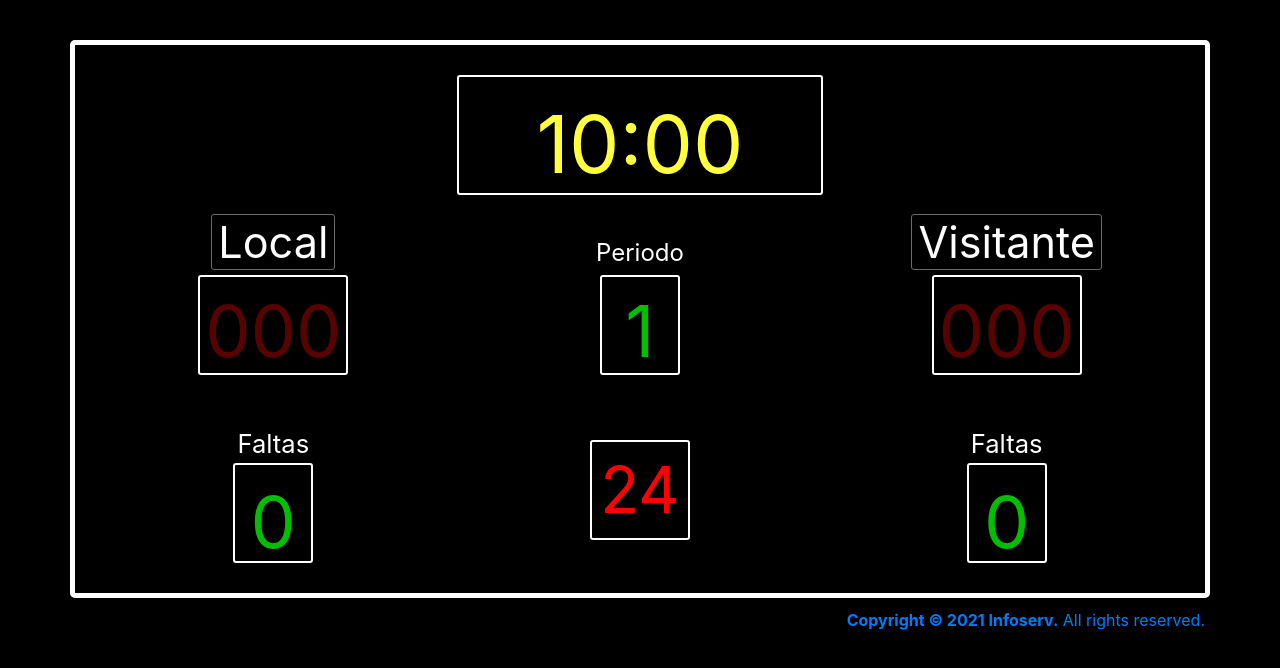
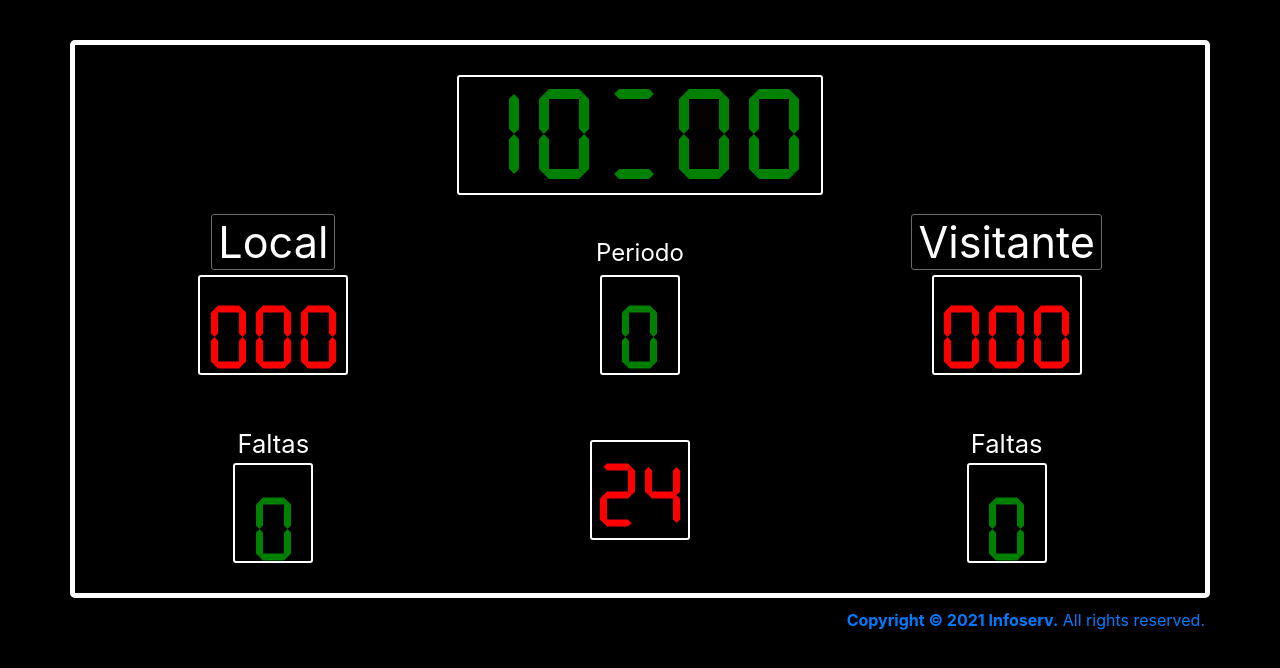
Before and after one commit to enzoM97/marcador, a Next.js app: page / in a window 1280 px wide. Shown: the top 668 px of the page. Built offline with nearby package versions, Linux system fonts and the light colour scheme.

Commit message:
7 segment display added

```diff
--- a/components/Clock.jsx
+++ b/components/Clock.jsx
@@ -1,14 +1,22 @@
 import React from 'react'
-
+import SevenSegmentDisplay from './SevenSegmentDisplay'
 import { Row, Col } from 'react-bootstrap'
 
 const Clock = () => {
+  const ledSize = {
+    width: '70px',
+    height: '100px'
+  }
   return (
     <Row>
       <Col xs={9} sm={6} md={4} id="clock">
-        <span className="min">10</span>
-        <span className="colon">:</span>
-        <span className="sec">00</span>
+        <Row>
+          <SevenSegmentDisplay style={ledSize} ledBorder={'transparent'} ledColorOn={'green'} ledColorOff={'black'} character={1} />
+          <SevenSegmentDisplay style={ledSize} ledBorder={'transparent'} ledColorOn={'green'} ledColorOff={'black'} character={0} />
+          <SevenSegmentDisplay style={ledSize} ledBorder={'transparent'} ledColorOn={'green'} ledColorOff={'black'} character={':'} />
+          <SevenSegmentDisplay style={ledSize} ledBorder={'transparent'} ledColorOn={'green'} ledColorOff={'black'} character={0} />
+          <SevenSegmentDisplay style={ledSize} ledBorder={'transparent'} ledColorOn={'green'} ledColorOff={'black'} character={0} />
+        </Row>
       </Col>
     </Row>
   )
--- a/components/Fouls.jsx
+++ b/components/Fouls.jsx
@@ -1,8 +1,15 @@
 import React from 'react'
+import SevenSegmentDisplay from './SevenSegmentDisplay'
 
 const Fouls = () => {
+  const ledSize = {
+    width: '45px',
+    height: '70px'
+  }
   return (
-    <div className="fouls-input">0</div>
+    <div className="fouls-input">
+      <SevenSegmentDisplay style={ledSize} ledBorder={'transparent'} ledColorOn={'green'} ledColorOff={'black'} character={0} />
+    </div>
   )
 }
 
--- a/components/Quarter.jsx
+++ b/components/Quarter.jsx
@@ -1,9 +1,14 @@
 import React from 'react'
+import SevenSegmentDisplay from './SevenSegmentDisplay'
 
 const Quarter = () => {
+  const ledSize = {
+    width: '45px',
+    height: '70px'
+  }
   return (
     <div className="quarter-input">
-      1
+      <SevenSegmentDisplay style={ledSize} ledBorder={'transparent'} ledColorOn={'green'} ledColorOff={'black'} character={0} />
     </div>
   )
 }
--- a/components/Score.jsx
+++ b/components/Score.jsx
@@ -1,8 +1,17 @@
 import React from 'react'
+import SevenSegmentDisplay from './SevenSegmentDisplay'
 
 const Score = () => {
+  const ledSize = {
+    width: '45px',
+    height: '70px'
+  }
   return (
-    <div className="score">000</div>
+    <div className="score">
+      <SevenSegmentDisplay style={ledSize} ledBorder={'transparent'} ledColorOn={'red'} ledColorOff={'black'} character={0} />
+      <SevenSegmentDisplay style={ledSize} ledBorder={'transparent'} ledColorOn={'red'} ledColorOff={'black'} character={0} />
+      <SevenSegmentDisplay style={ledSize} ledBorder={'transparent'} ledColorOn={'red'} ledColorOff={'black'} character={0} />
+    </div>
   )
 }
 
--- /dev/null
+++ b/components/SevenSegmentDisplay.jsx
@@ -0,0 +1,88 @@
+import React from 'react'
+import PropTypes from 'prop-types'
+import segments from './lib/7segment'
+
+/**
+ *
+ * @param character to display, if there will be more that one, display will fallback to E
+ * @param style styles passed to SVG
+ * @param ledColorOff color of the active segments
+ * @param ledColorOn color of the incactive segments
+ * @param ledBorder border color
+ */
+// eslint-disable-next-line react/prop-types
+const SevenSegmentDisplay = ({ character, style, ledColorOff, ledColorOn, ledBorder }) => {
+  const byteQuery = (int, i) => {
+    return int & (1 << i)
+  }
+  return (
+    <svg style={style} xmlns='http://www.w3.org/2000/svg' viewBox='-1 -1 12 20'>
+      <g
+        id='abcdefg'
+        style={{
+          fillRule: 'evenodd',
+          stroke: `${ledBorder}`,
+          strokeWidth: '0.25',
+          strokeOpacity: '1',
+          strokeLinecap: 'butt',
+          strokeLinejoin: 'miter'
+        }}
+      >
+        <polygon
+            id='a'
+            points=' 1, 1  2, 0  8, 0  9, 1  8, 2  2, 2'
+            fill={byteQuery(segments[character], 0) ? ledColorOn : ledColorOff}
+        />
+        <polygon
+            id='b'
+            points=' 9, 1 10, 2 10, 8  9, 9  8, 8  8, 2'
+            fill={byteQuery(segments[character], 1) ? ledColorOn : ledColorOff}
+        />
+        <polygon
+            id='c'
+            points=' 9, 9 10,10 10,16  9,17  8,16  8,10'
+            fill={byteQuery(segments[character], 2) ? ledColorOn : ledColorOff}
+        />
+        <polygon
+            id='d'
+            points=' 9,17  8,18  2,18  1,17  2,16  8,16'
+            fill={byteQuery(segments[character], 3) ? ledColorOn : ledColorOff}
+        />
+        <polygon
+            id='e'
+            points=' 1,17  0,16  0,10  1, 9  2,10  2,16'
+            fill={byteQuery(segments[character], 4) ? ledColorOn : ledColorOff}
+        />
+        <polygon
+            id='f'
+            points=' 1, 9  0, 8  0, 2  1, 1  2, 2  2, 8'
+            fill={byteQuery(segments[character], 5) ? ledColorOn : ledColorOff}
+        />
+        <polygon
+            id='g'
+            points=' 1, 9  2, 8  8, 8  9, 9  8,10  2,10'
+            fill={byteQuery(segments[character], 6) ? ledColorOn : ledColorOff}
+        />
+      </g>
+    </svg>
+  )
+}
+
+SevenSegmentDisplay.defaultProps = {
+  character: 0,
+  ledColorOff: 'transparent',
+  ledColorOn: 'red',
+  ledBorder: 'black'
+}
+
+SevenSegmentDisplay.propTypes = {
+  character: PropTypes.oneOfType([
+    PropTypes.string,
+    PropTypes.number
+  ]),
+  ledColorOff: PropTypes.string,
+  ledColorOn: PropTypes.string,
+  ledBorder: PropTypes.string
+}
+
+export default SevenSegmentDisplay
--- a/components/ShotClock.jsx
+++ b/components/ShotClock.jsx
@@ -1,8 +1,16 @@
 import React from 'react'
+import SevenSegmentDisplay from './SevenSegmentDisplay'
 
 const ShotClock = () => {
+  const ledSize = {
+    width: '45px',
+    height: '70px'
+  }
   return (
-    <div id="shotClock">24</div>
+    <div id="shotClock">
+      <SevenSegmentDisplay style={ledSize} ledBorder={'transparent'} ledColorOn={'red'} ledColorOff={'black'} character={2} />
+      <SevenSegmentDisplay style={ledSize} ledBorder={'transparent'} ledColorOn={'red'} ledColorOff={'black'} character={4} />
+    </div>
   )
 }
 
--- /dev/null
+++ b/components/lib/7segment.js
@@ -0,0 +1,100 @@
+/* eslint-disable no-useless-computed-key */
+/**
+ * @author dmadison
+ * @repository https://github.com/dmadison/LED-Segment-ASCII
+ */
+export default {
+  [' ']: 0x00 /* (space) */,
+  ['!']: 0x86 /* ! */,
+  ['#']: 0x7e /* # */,
+  ['$']: 0x6d /* $ */,
+  ['%']: 0xd2 /* % */,
+  ['&']: 0x46 /* & */,
+  ['(']: 0x29 /* ( */,
+  [')']: 0x0b /* ) */,
+  ['*']: 0x21 /* * */,
+  ['+']: 0x70 /* + */,
+  [',']: 0x10 /* , */,
+  ['-']: 0x40 /* - */,
+  ['.']: 0x80 /* . */,
+  ['/']: 0x52 /* / */,
+  ['0']: 0x3f /* 0 */,
+  ['1']: 0x06 /* 1 */,
+  ['2']: 0x5b /* 2 */,
+  ['3']: 0x4f /* 3 */,
+  ['4']: 0x66 /* 4 */,
+  ['5']: 0x6d /* 5 */,
+  ['6']: 0x7d /* 6 */,
+  ['7']: 0x07 /* 7 */,
+  ['8']: 0x7f /* 8 */,
+  ['9']: 0x6f /* 9 */,
+  [':']: 0x09 /* : */,
+  [';']: 0x0d /* ; */,
+  ['<']: 0x61 /* < */,
+  ['=']: 0x48 /* = */,
+  ['>']: 0x43 /* > */,
+  ['?']: 0xd3 /* ? */,
+  ['@']: 0x5f /* @ */,
+  ['A']: 0x77 /* A */,
+  ['B']: 0x7c /* B */,
+  ['C']: 0x39 /* C */,
+  ['D']: 0x5e /* D */,
+  ['E']: 0x79 /* E */,
+  ['F']: 0x71 /* F */,
+  ['G']: 0x3d /* G */,
+  ['H']: 0x76 /* H */,
+  ['I']: 0x30 /* I */,
+  ['J']: 0x1e /* J */,
+  ['K']: 0x75 /* K */,
+  ['L']: 0x38 /* L */,
+  ['M']: 0x15 /* M */,
+  ['N']: 0x37 /* N */,
+  ['O']: 0x3f /* O */,
+  ['P']: 0x73 /* P */,
+  ['Q']: 0x6b /* Q */,
+  ['R']: 0x33 /* R */,
+  ['S']: 0x6d /* S */,
+  ['T']: 0x78 /* T */,
+  ['U']: 0x3e /* U */,
+  ['V']: 0x3e /* V */,
+  ['W']: 0x2a /* W */,
+  ['X']: 0x76 /* X */,
+  ['Y']: 0x6e /* Y */,
+  ['Z']: 0x5b /* Z */,
+  ['[']: 0x39 /* [ */,
+  ['\\']: 0x64 /* \ */,
+  [']']: 0x0f /* ] */,
+  ['^']: 0x23 /* ^ */,
+  ['_']: 0x08 /* _ */,
+  ['`']: 0x02 /* ` */,
+  ['a']: 0x5f /* a */,
+  ['b']: 0x7c /* b */,
+  ['c']: 0x58 /* c */,
+  ['d']: 0x5e /* d */,
+  ['e']: 0x7b /* e */,
+  ['f']: 0x71 /* f */,
+  ['g']: 0x6f /* g */,
+  ['h']: 0x74 /* h */,
+  ['i']: 0x10 /* i */,
+  ['j']: 0x0c /* j */,
+  ['k']: 0x75 /* k */,
+  ['l']: 0x30 /* l */,
+  ['m']: 0x14 /* m */,
+  ['n']: 0x54 /* n */,
+  ['o']: 0x5c /* o */,
+  ['p']: 0x73 /* p */,
+  ['q']: 0x67 /* q */,
+  ['r']: 0x50 /* r */,
+  ['s']: 0x6d /* s */,
+  ['t']: 0x78 /* t */,
+  ['u']: 0x1c /* u */,
+  ['v']: 0x1c /* v */,
+  ['w']: 0x14 /* w */,
+  ['x']: 0x76 /* x */,
+  ['y']: 0x6e /* y */,
+  ['z']: 0x5b /* z */,
+  ['{']: 0x46 /* { */,
+  ['|']: 0x30 /* | */,
+  ['}']: 0x70 /* } */,
+  ['~']: 0x01 /* ~ */
+}
--- a/package.json
+++ b/package.json
@@ -8,6 +8,7 @@
     "start": "next start"
   },
   "dependencies": {
+    "7-segment-display": "^1.1.3",
     "bootstrap": "^4.6.0",
     "next": "10.0.8",
     "react": "17.0.1",
--- a/styles/globals.css
+++ b/styles/globals.css
@@ -77,7 +77,6 @@ a {
   margin: auto;
   text-align: center;
   padding-top: 5px;
-  font-size: 2.3em;
 }
 .quarter-input {
   margin: auto;
```
Also changed, not shown: 1 other file (tests, documents, lock files or other folders).
